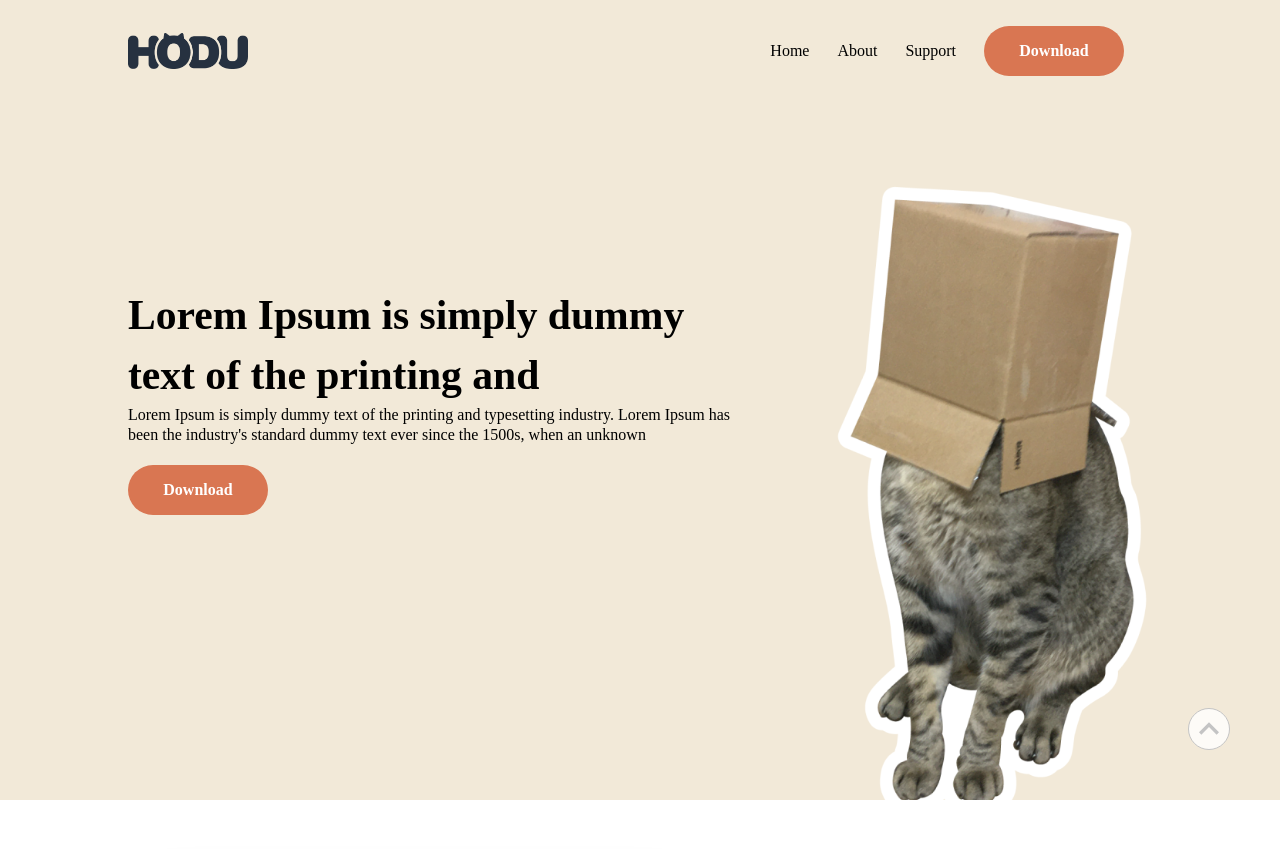
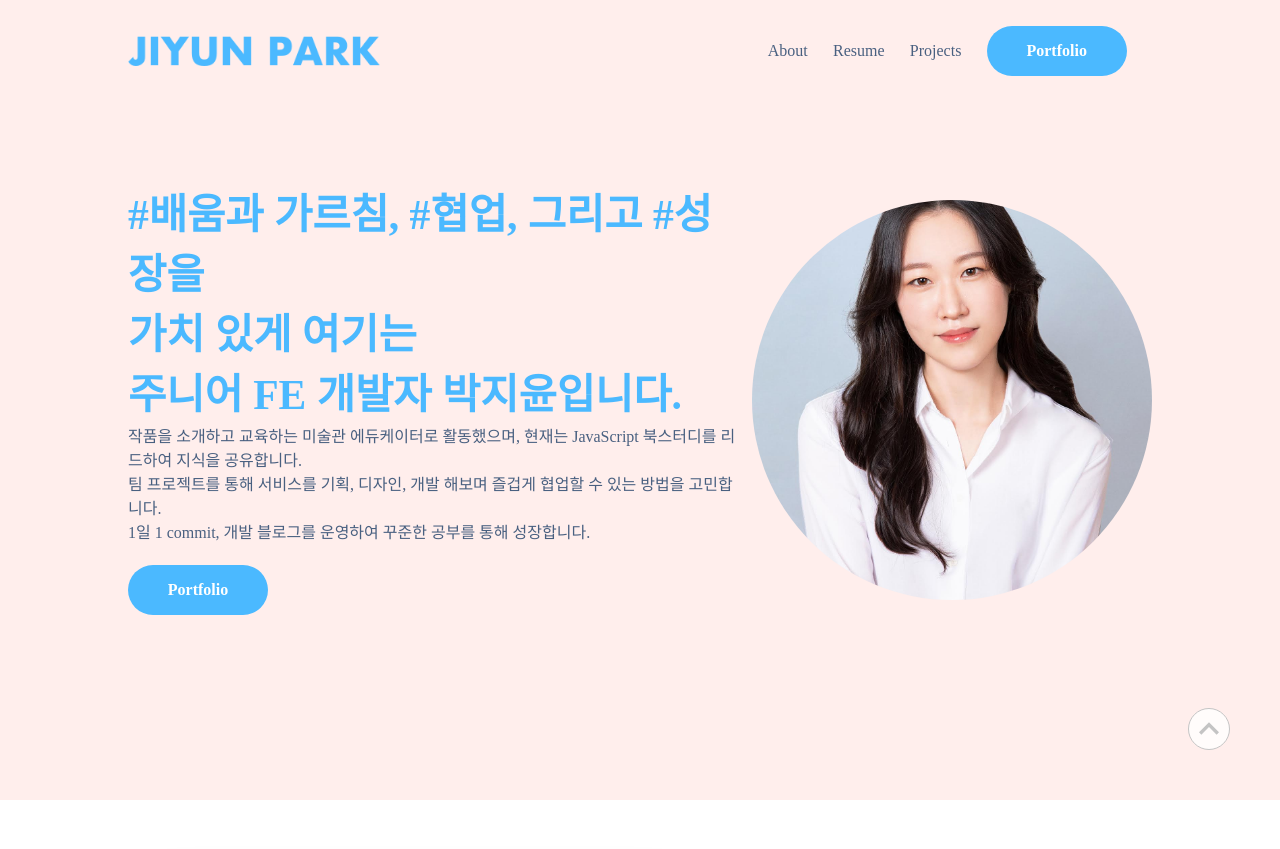
Before and after one commit to junep16/clone-landingpage, a plain HTML site: page index.html in a window 1280 px wide. Shown: the top 849 px of the page. Drawn offline with Linux system fonts and the light colour scheme; a web font is replaced by a local one.

Commit message:
✨ first commit

```diff
--- a/index.html
+++ b/index.html
@@ -14,12 +14,12 @@
 <body>
   <header class="header">
     <nav>
-      <img src="/src/images/logo.png" alt="호두 로고" class="logo-main">
+      <img src="/src/images/portfolio_logo.png" alt="호두 로고" class="logo-main">
       <ul class="navigation">
-        <li><a href="">Home</a></li>
-        <li><a href="">About</a></li>
-        <li><a href>Support</a></li>
-        <button class="button-download" type="button">Download</button>
+        <li><a href="#main">About</a></li>
+        <li><a href="#about">Resume</a></li>
+        <li><a href="#projects">Projects</a></li>
+        <button class="button-download" type="button">Portfolio</button>
       </ul>
       <a href="#" class="nav-menu"><img src="/src/images/menu.svg" alt="메뉴"></a>
     </nav>
@@ -29,19 +29,23 @@
       <h1 class="sr-only">메인 페이지</h1>
       <div class="contents-wrapper">
         <p class="main-text">
-          Lorem Ipsum is simply dummy text of the printing and
+          #배움과 가르침, #협업, 그리고 #성장을<br>
+          가치 있게 여기는<br>
+          주니어 FE 개발자 박지윤입니다.
         </p>
         <p class="desc-text">
-          Lorem Ipsum is simply dummy text of the printing
-          and typesetting industry. Lorem Ipsum has been the industry's standard dummy text
-          ever since the 1500s, when an unknown
+          작품을 소개하고 교육하는 미술관 에듀케이터로 활동했으며, 현재는 JavaScript 북스터디를 리드하여 지식을 공유합니다.<br>
+          팀 프로젝트를 통해 서비스를 기획, 디자인, 개발 해보며 즐겁게 협업할 수 있는 방법을 고민합니다.<br>
+          1일 1 commit, 개발 블로그를 운영하여 꾸준한 공부를 통해 성장합니다.<br>
         </p>
-        <button class="button-download" type="button">Download</button>
-        <img src="/src/images/box-cat.png" alt="박스 쓴 고양이 이미지" class="image-main">
+        <button class="button-download" type="button">Portfolio</button>
+        <div class="image-wrapper">
+          <img src="/src/images/profile.jpg" alt="프로필 사진" class="image-main">
+        </div>
       </div>
     </article>
   </section>
-      <article class="section-sub">
+      <article class="section-sub" id="about">
         <h2 class="sr-only">페이지 소개</h2>
         <section class="sub-contents one">
           <div class="image-wrapper">
@@ -57,8 +61,8 @@
             </p>
           </div>
         </section>
-        <section class="sub-contents two">
-            <p class="main-text">dummy text of the printing and dummy</p>
+        <section class="sub-contents two" id="#projects">
+            <p class="main-text">참여한 프로젝트</p>
             <p class="desc-text">Lorem Ipsum is simply dummy text of the printing and typesetting industry.<br>
               Lorem Ipsum has been the industry's standard dummy text ever since the 1500s, when an unknown
             </p>
@@ -86,7 +90,7 @@
             </div>
             <div class="contact-wrapper">
               <input type="text" placeholder="Enter your e-mail address">
-              <button class="button-subscribe" type="button">Subscribe</button>
+              <button class="button-subscribe" type="button">Portfolio</button>
             </div>
           </section>
           </div>
--- a/src/scss/mediaquery.scss
+++ b/src/scss/mediaquery.scss
@@ -66,7 +66,7 @@
     // 메인
 
     .main {
-      height: 130vh;
+      height: 150vh;
       .section-main {
         height: 100%;
         .contents-wrapper {
@@ -88,10 +88,20 @@
           .button-download {
             margin-top: 50px;
           }
-          .image-main {
+          .image-wrapper {
+            position: static;
+            display: flex;
+            justify-content: center;
+            align-items: center;
+            width: 180px;
+            height: 180px;
+            border-radius: 180;
+            overflow: hidden;
             margin-top: 20px;
-            width: 180px;
-            position: static;
+            .image-main {
+              width: 180px;
+              height: auto;
+            }
           }
         }
       }
@@ -152,6 +162,7 @@
           justify-content: center;
           width: 100%;
           height: 300px;
+          margin-top: 45px;
           .desc-text {
             margin-top: 50px;
             width: 100%;
--- a/src/scss/style.scss
+++ b/src/scss/style.scss
@@ -1,8 +1,15 @@
+
+@font-face {
+  font-family: 'GmarketSansMedium';
+  src: url('https://cdn.jsdelivr.net/gh/projectnoonnu/noonfonts_2001@1.1/GmarketSansMedium.woff') format('woff');
+  font-weight: normal;
+  font-style: normal;
+}
 @import "./reset.scss";
 @import "./mixin.scss";
 @import "./variable.scss";
 
-* { font-family: 'Spoqa Han Sans Neo', 'sans-serif'; }
+* { font-family: 'GmarketSansMedium'; }
 
 html {
   scroll-behavior: smooth;
@@ -12,7 +19,7 @@ html {
 .header {
   position: fixed;
   width: 100vw;
-  background: #F2E9D8;
+  background: $pink;
   z-index: 20;
 
   nav {
@@ -26,7 +33,7 @@ html {
   .logo-main {
     position: absolute;
     left: 10%;
-    width: 120px;
+    height: 30px;
   }
   .navigation {
     display: flex;
@@ -36,7 +43,7 @@ html {
     li{
       font-size: $font-small;
       text-decoration: none;
-      color: #000;
+      color: $dark-gray;
     }
     a{
       color: inherit;
@@ -49,7 +56,7 @@ html {
     font-size: $font-small;
     font-weight: 700;
     color: #FFF;
-    background-color: #D97652;
+    background-color: $blue;
     border: none;
     cursor: pointer;
   }
@@ -65,7 +72,7 @@ html {
 
 // main section
 .main {
-  background: #F2E9D8;
+  background: $pink;
   height: 100vh;
   padding: 0 10%;
 }
@@ -84,14 +91,17 @@ html {
     justify-content: space-evenly;
     align-content: center;
     .main-text {
+      font-family: 'GmarketSansMedium';
       font-size: $font-large;
       font-weight: 700;
       line-height: 60px;
+      color: $blue;
     }
     .desc-text {
       font-size: $font-small;
-      line-height: 20px;
+      line-height: 1.5;
       margin-bottom: 20px;
+      color: $dark-gray;
     }
     .button-download {
       width: 140px;
@@ -100,16 +110,26 @@ html {
       font-size: $font-small;
       font-weight: 700;
       color: #FFF;
-      background-color: #D97652;
+      background-color: $blue;
       border: none;
       cursor: pointer;
     }
   }
-  .image-main {
+  .image-wrapper {
     position: absolute;
     right: 0;
-    top: 20%;
-    width: 320px;
+    top: 25%;
+    display: flex;
+    justify-content: center;
+    align-items: center;
+    width: 400px;
+    height: 400px;
+    border-radius: 300px;
+    overflow: hidden;
+    .image-main {
+      width: 100%;
+      height: auto;
+    }
   }
 }
 
@@ -153,11 +173,13 @@ html {
         font-size: $font-medium-small;
         font-weight: bold;
         border: 1px;
+        color: $blue;
       }
       .desc-text {
         font-size: $font-small;
         line-height: 20px;
         border: 1px;
+        color: $dark-gray;
       }
     }
   }
@@ -175,16 +197,16 @@ html {
       text-align: center;
       font-size: $font-large;
       font-weight: 700;
-      color: #D97652;
+      color: $blue;
       margin-bottom: 40px;
     }
-
     .desc-text {
       width: 100%;
       text-align: center;
       font-size: $font-small;
       line-height: 20px;
       margin-bottom: 60px;
+      color: $dark-gray;
     }
     .wrapper-window{
       .wrapper-image {
@@ -224,11 +246,12 @@ html {
         width: 70%;
         text-align: left;
         margin: 0;
+        color: $dark-gray;
       }
       .button-learn {
         width: 147px;
         height: 50px;
-        background: #D97652;
+        background: $blue;
         border-style: none;
         border-radius: 40px;
         cursor: pointer;
@@ -261,13 +284,13 @@ html {
           text-align: left;
           font-size: $font-medium-large;
           font-weight: 700;
-          color: #FFF;
+          color: $pink;
           margin-bottom: 15px;
         }
         .desc-text{
           text-align: left;
           margin: 0;
-          color: #F2E9D8;
+          color: $pink;
         }
       }
       .contact-wrapper {
@@ -290,7 +313,7 @@ html {
         .button-subscribe {
           width: 136px;
           height: 45px;
-          background: #D97652;
+          background: $blue;
           border-style: none;
           border-radius: 40px;
           cursor: pointer;
@@ -337,7 +360,7 @@ footer {
       display: inline-block;
       width: 42px;
       height: 42px;
-      background-color: #F29D52;
+      background-color: $blue;
       border-radius: 50px;
       padding: 6px;
       box-sizing: border-box;
--- a/src/scss/variable.scss
+++ b/src/scss/variable.scss
@@ -1,10 +1,11 @@
 // colors
 $black: #000;
 $white: #FFF;
-$beige: #F2E9D8;
+$pink: #FFEEEC;
 $orange: #D97652;
 $light-orange: #F29D52;
-$dark-gray: #263140;
+$dark-gray: #496080;
+$blue: #4BB9FF;
 
 // fonts
 $font-large: 2.6rem;
```
Also changed, not shown: src/images/portfolio_logo.png (added), src/images/profile.jpg (added), src/scss/mediaquery.css, src/scss/style.css, 4 other files.
